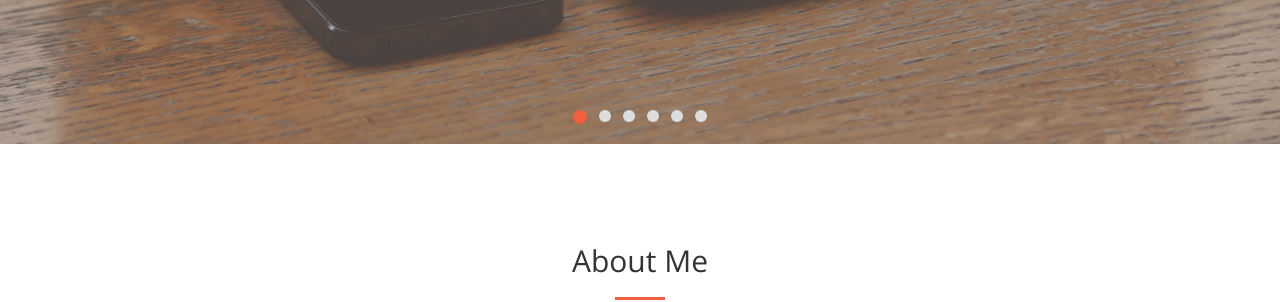
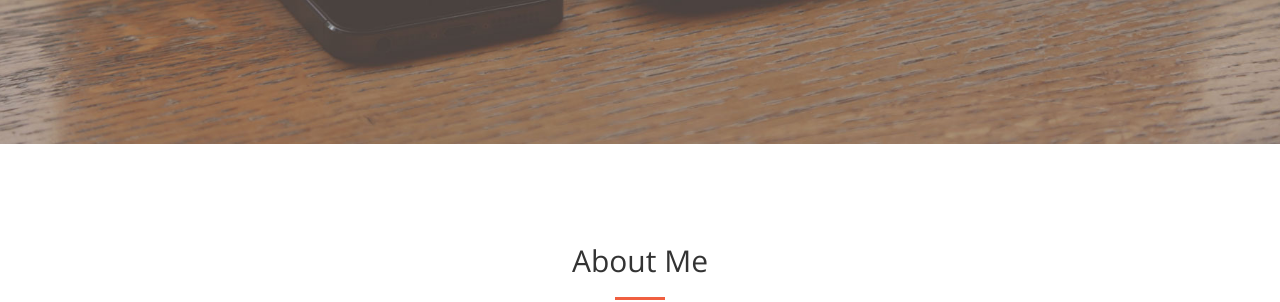
Before and after one commit to perryismyname/perryismyname.github.io, a Jekyll site: the page built from home/index.html, in a window 1280 px wide and 900 px high, scrolled down 606 px. Shown: the part 150-452 px from the top of the window. Built offline with Jekyll 4.4.1, drawn with Linux system fonts in a browser that asks for light colours.

Commit message:
Update highlights.html
remove carousel indicator

```diff
--- a/_includes/highlights.html
+++ b/_includes/highlights.html
@@ -102,14 +102,7 @@
         </button>
     </div>
 
-    <div class="carousel-indicators" id="carouselIndicators">
-        <span class="indicator active" data-slide="0"></span>
-        <span class="indicator" data-slide="1"></span>
-        <span class="indicator" data-slide="2"></span>
-        <span class="indicator" data-slide="3"></span>
-        <span class="indicator" data-slide="4"></span>
-        <span class="indicator" data-slide="5"></span>
-    </div>
+
 </section>
 
 <style>
@@ -236,32 +229,7 @@
     right: 10px;
 }
 
-/* Carousel Indicators */
-.carousel-indicators {
-    display: flex;
-    justify-content: center;
-    gap: 12px;
-    margin-top: 40px;
-}
 
-.indicator {
-    width: 12px;
-    height: 12px;
-    border-radius: 50%;
-    background-color: #ddd;
-    cursor: pointer;
-    transition: all 0.3s ease;
-}
-
-.indicator:hover {
-    background-color: #bbb;
-}
-
-.indicator.active {
-    background-color: #F05F40;
-    width: 14px;
-    height: 14px;
-}
 
 /* Responsive Design */
 @media (max-width: 768px) {
```
